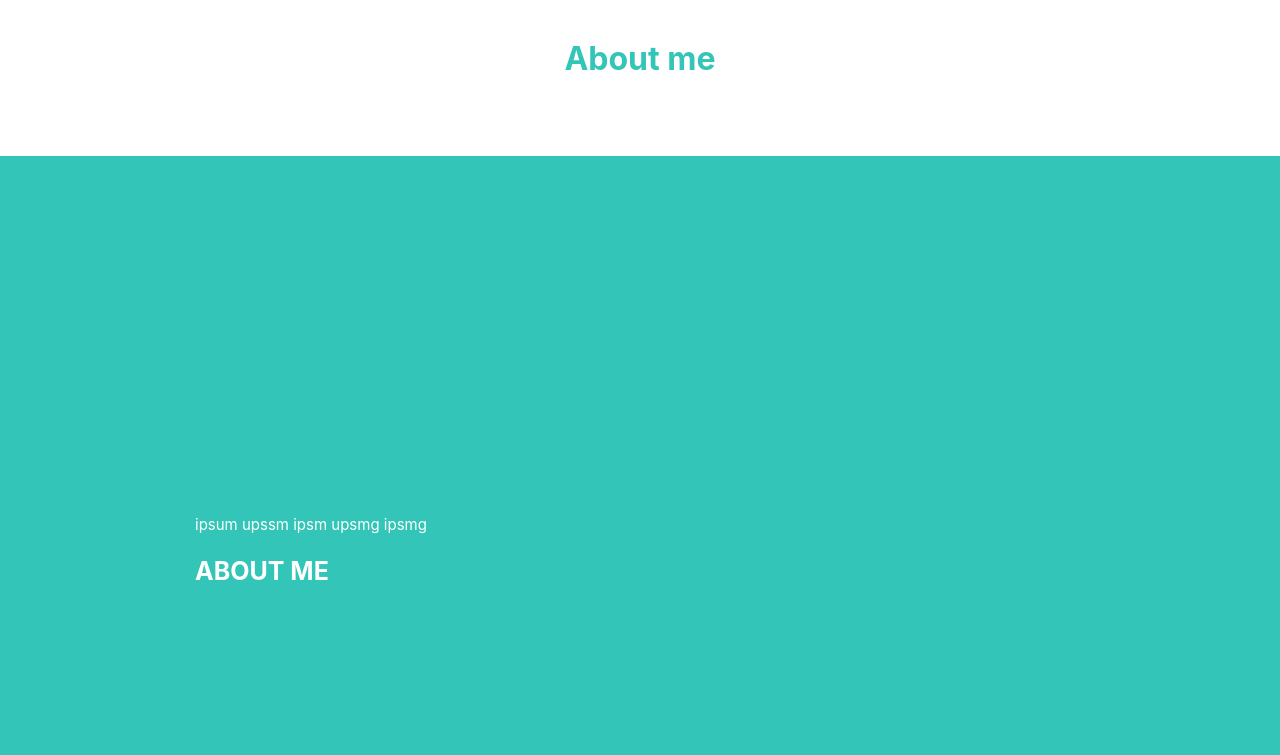
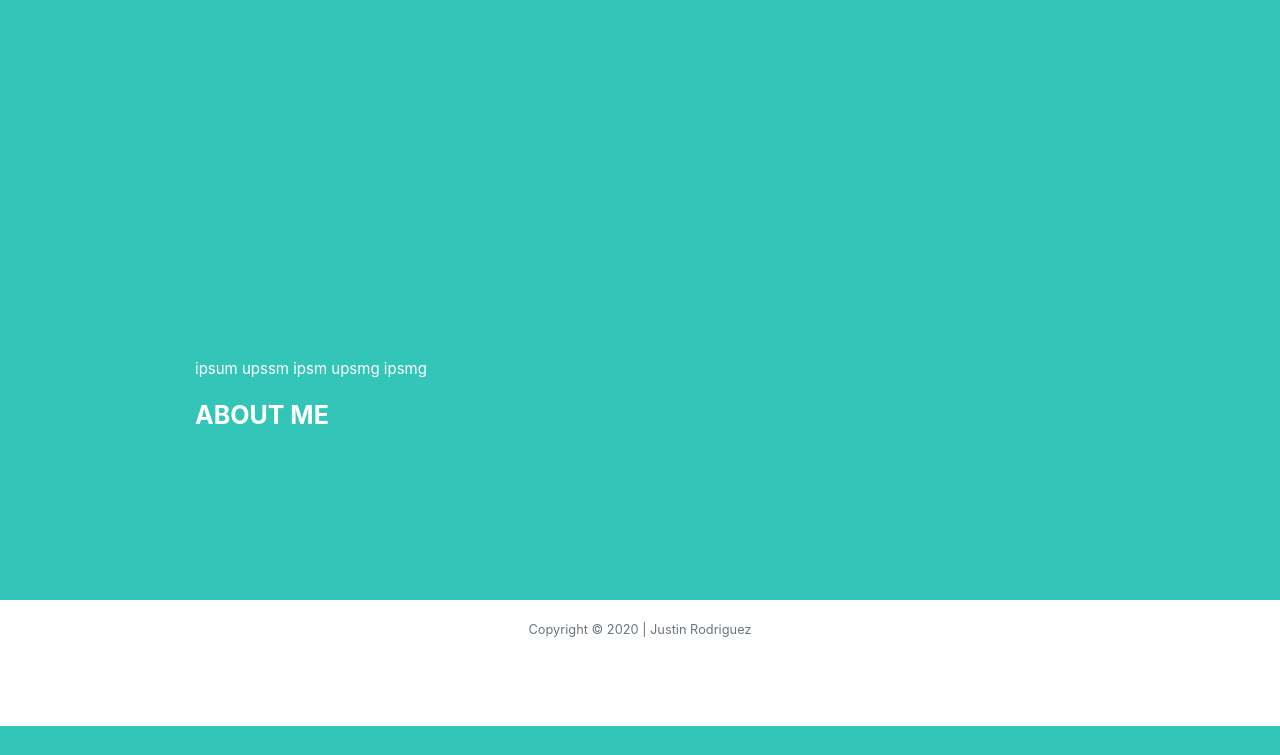
Before and after one commit to just331/personal-website, a Flask app: page /about in a window 1280 px wide. Shown: the part 74-829 px from the top of the page. After the commit the page ends 800 px from the top, so only its background shows below. Run offline with Flask 2, Linux system fonts and the light colour scheme; some libraries are stand-ins or nearby versions.

Commit message:
Updating about section.

```diff
--- a/templates/about.html
+++ b/templates/about.html
@@ -5,7 +5,7 @@
 {% endblock %}
 
 {% block main %}
-    <section class="home-content">
+<!--    <section class="home-content">
         <div class="row portfolio-row justify-content-center">
             <div class="col-md-offset-5">
                 <div class="text-center">
@@ -13,7 +13,7 @@
                 </div>
             </div>
         </div>
-    </section>
+    </section>-->
     <main class="container p-0">
         <section class="title-color" id="about-title">
             <div class="title-container">
```
